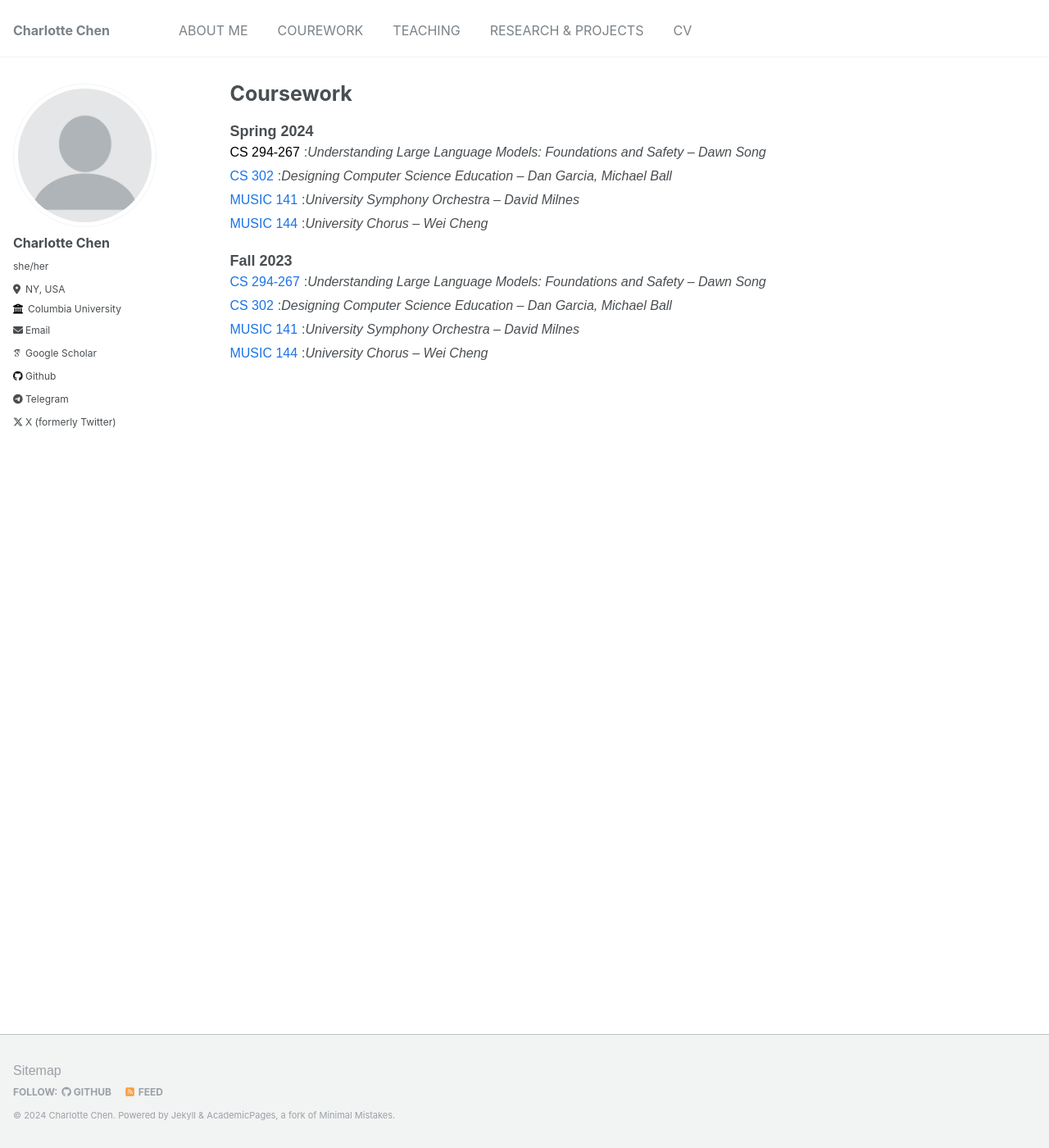
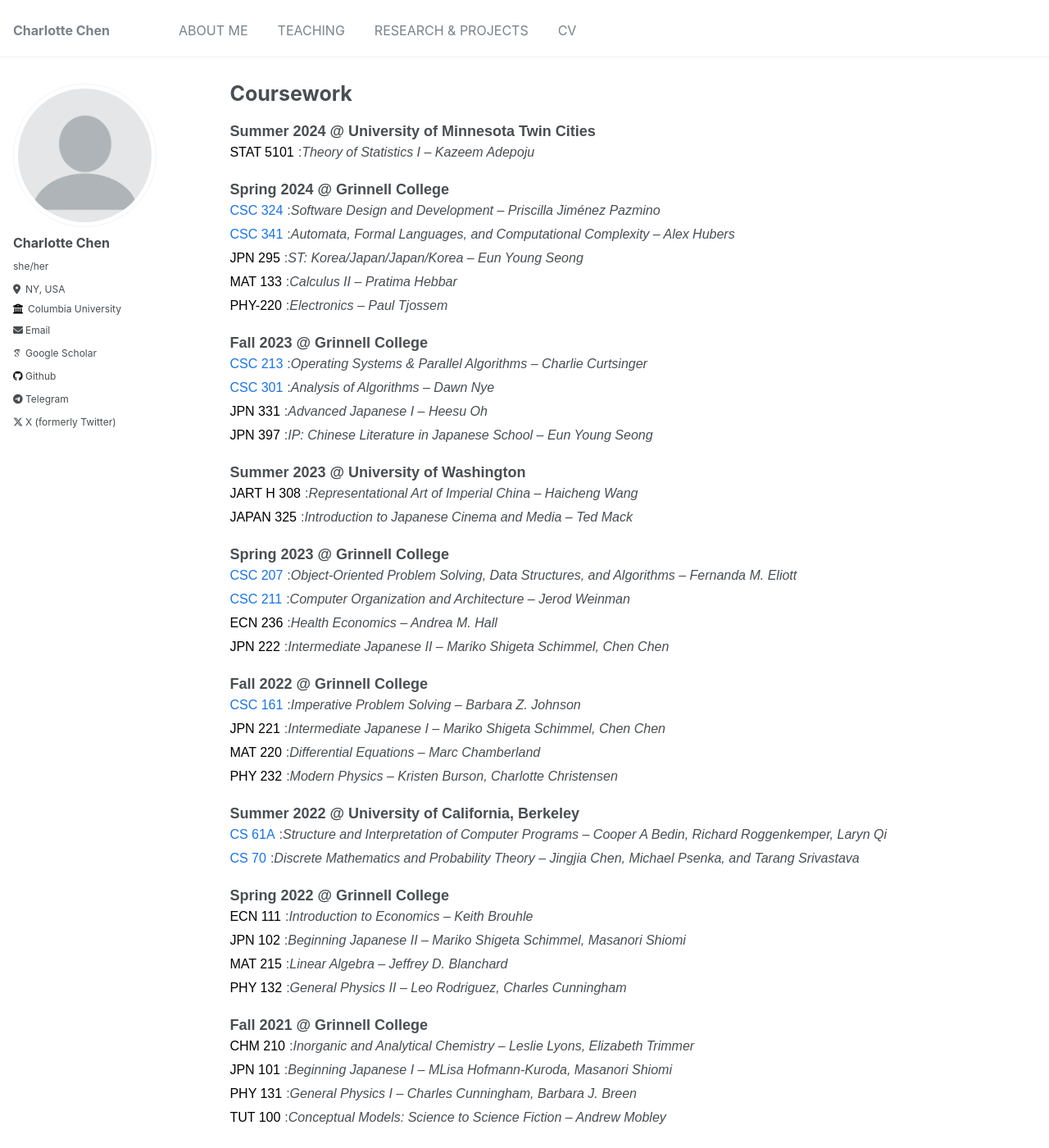
Before and after one commit to CharlotteChen2002/CharlotteChen2002.github.io, a Jekyll site: the page built from _pages/coursework.html, in a window 1280 px wide and 1400 px high. Shown: the whole window at 82% size. Built offline with Jekyll 4.4.1, drawn with Linux system fonts in a browser that asks for light colours; some web fonts are replaced.

Commit message:
Update navigation.yml to remove commented out coursework section

```diff
--- a/_data/navigation.yml
+++ b/_data/navigation.yml
@@ -6,8 +6,8 @@ main:
   # - title: "PUBLICATIONS"
   #   url: /publications/
 
-  - title: "COUREWORK"
-    url: /coursework/
+  # - title: "COUREWORK"
+  #   url: /coursework/
 
   - title: "TEACHING"
     url: /teaching/
--- a/_pages/coursework.html
+++ b/_pages/coursework.html
@@ -57,38 +57,173 @@ author_profile: true
 </head>
 
 <body>
-    <div class="semester">Spring 2024</div>
+    <div class="semester">Summer 2024 @ University of Minnesota Twin Cities</div>
     <div class="course">
-        <span class="no-link">CS 294-267</span>: <span>Understanding Large Language Models: Foundations and Safety –
-            Dawn Song</span>
+        <span class="no-link">STAT 5101</span>: <span>Theory of Statistics I –
+            Kazeem Adepoju</span>
+    </div>
+
+
+    <div class="semester">Spring 2024 @ Grinnell College</div>
+    <div class="course">
+        <a href="https://jimenezp.cs.grinnell.edu/Courses/CSC324/2024Sp">CSC 324</a>: <span>Software Design and
+            Development –
+            Priscilla Jiménez Pazmino</span>
     </div>
 
     <div class="course">
-        <a href="https://example.com/cs302">CS 302</a>: <span>Designing Computer Science Education – Dan Garcia, Michael
-            Ball</span>
-    </div>
-    <div class="course">
-        <a href="https://example.com/music141">MUSIC 141</a>: <span>University Symphony Orchestra – David Milnes</span>
-    </div>
-    <div class="course">
-        <a href="https://example.com/music144">MUSIC 144</a>: <span>University Chorus – Wei Cheng</span>
+        <a href="https://ahubers.github.io/CSC341">CSC 341</a>: <span>Automata, Formal Languages, and
+            Computational
+            Complexity –
+            Alex Hubers</span>
     </div>
 
-    <div class="semester">Fall 2023</div>
     <div class="course">
-        <a href="https://example.com/cs294-267">CS 294-267</a>: <span>Understanding Large Language Models: Foundations
-            and Safety – Dawn Song</span>
+        <span class="no-link">JPN 295</span>: <span>ST: Korea/Japan/Japan/Korea –
+            Eun Young Seong</span>
     </div>
+
     <div class="course">
-        <a href="https://example.com/cs302">CS 302</a>: <span>Designing Computer Science Education – Dan Garcia, Michael
-            Ball</span>
+        <span class="no-link">MAT 133</span>: <span>Calculus II –
+            Pratima Hebbar</span>
     </div>
+
     <div class="course">
-        <a href="https://example.com/music141">MUSIC 141</a>: <span>University Symphony Orchestra – David Milnes</span>
+        <span class="no-link">PHY-220</span>: <span>Electronics –
+            Paul Tjossem</span>
     </div>
+
+
+    <div class="semester">Fall 2023 @ Grinnell College</div>
     <div class="course">
-        <a href="https://example.com/music144">MUSIC 144</a>: <span>University Chorus – Wei Cheng</span>
+        <a href="https://curtsinger.cs.grinnell.edu/teaching/2023F/CSC213/">CSC 213</a>: <span>Operating Systems &
+            Parallel
+            Algorithms –
+            Charlie Curtsinger</span>
     </div>
+
+    <div class="course">
+        <a href="https://nye.cs.grinnell.edu/course-sites/csc301f23">CSC 301</a>: <span>Analysis of Algorithms –
+            Dawn Nye</span>
+    </div>
+
+    <div class="course">
+        <span class="no-link">JPN 331</span>: <span>Advanced Japanese I –
+            Heesu Oh</span>
+    </div>
+
+    <div class="course">
+        <span class="no-link">JPN 397</span>: <span>IP: Chinese Literature in Japanese School –
+            Eun Young Seong</span>
+    </div>
+
+
+    <div class="semester">Summer 2023 @ University of Washington</div>
+    <div class="course">
+        <span class="no-link">JART H 308</span>: <span>Representational Art of Imperial China –
+            Haicheng Wang</span>
+    </div>
+
+    <div class="course">
+        <span class="no-link">JAPAN 325</span>: <span>Introduction to Japanese Cinema and Media –
+            Ted Mack</span>
+    </div>
+
+
+    <div class="semester">Spring 2023 @ Grinnell College</div>
+    <div class="course">
+        <a href="https://eliott-fernanda.cs.grinnell.edu/home/207_java/">CSC 207</a>: <span>Object-Oriented Problem
+            Solving, Data Structures, and Algorithms –
+            Fernanda M. Eliott</span>
+    </div>
+
+    <div class="course">
+        <a href="https://jimenezp.cs.grinnell.edu/Courses/CSC213/2023Sp">CSC 211</a>: <span>Computer Organization and
+            Architecture –
+            Jerod Weinman</span>
+    </div>
+
+    <div class="course">
+        <span class="no-link">ECN 236</span>: <span>Health Economics – Andrea M. Hall</span>
+    </div>
+
+    <div class="course">
+        <span class="no-link">JPN 222</span>: <span>Intermediate Japanese II – Mariko Shigeta Schimmel, Chen Chen</span>
+    </div>
+
+
+
+    <div class="semester">Fall 2022 @ Grinnell College</div>
+    <div class="course">
+        <a href="https://johnsonba.cs.grinnell.edu/CSC161/2022F">CSC 161</a>: <span>Imperative Problem
+            Solving –
+            Barbara Z. Johnson</span>
+    </div>
+
+    <div class="course">
+        <span class="no-link">JPN 221</span>: <span>Intermediate Japanese I – Mariko Shigeta Schimmel, Chen Chen</span>
+    </div>
+
+    <div class="course">
+        <span class="no-link">MAT 220</span>: <span>Differential Equations – Marc Chamberland</span>
+    </div>
+
+    <div class="course">
+        <span class="no-link">PHY 232</span>: <span>Modern Physics – Kristen Burson, Charlotte Christensen</span>
+    </div>
+
+
+    <div class="semester">Summer 2022 @ University of California, Berkeley</div>
+    <div class="course">
+        <a href="https://su22.cs61a.org">CS 61A</a>: <span>Structure and Interpretation of Computer Programs –
+            Cooper A Bedin, Richard Roggenkemper, Laryn Qi</span>
+    </div>
+
+
+    <div class="course">
+        <a href="https://su22.eecs70.org">CS 70</a>: <span>Discrete Mathematics and Probability Theory –
+            Jingjia Chen, Michael Psenka, and Tarang Srivastava</span>
+    </div>
+
+
+    <div class="semester">Spring 2022 @ Grinnell College</div>
+    <div class="course">
+        <span class="no-link">ECN 111</span>: <span>Introduction to Economics – Keith Brouhle</span>
+    </div>
+
+    <div class="course">
+        <span class="no-link">JPN 102</span>: <span>Beginning Japanese II – Mariko Shigeta Schimmel, Masanori
+            Shiomi</span>
+    </div>
+
+    <div class="course">
+        <span class="no-link">MAT 215</span>: <span>Linear Algebra – Jeffrey D. Blanchard</span>
+    </div>
+
+    <div class="course">
+        <span class="no-link">PHY 132</span>: <span>General Physics II – Leo Rodriguez, Charles Cunningham</span>
+    </div>
+
+
+    <div class="semester">Fall 2021 @ Grinnell College</div>
+    <div class="course">
+        <span class="no-link">CHM 210</span>: <span>Inorganic and Analytical Chemistry – Leslie Lyons, Elizabeth
+            Trimmer</span>
+    </div>
+
+    <div class="course">
+        <span class="no-link">JPN 101</span>: <span>Beginning Japanese I – MLisa Hofmann-Kuroda, Masanori
+            Shiomi</span>
+    </div>
+
+    <div class="course">
+        <span class="no-link">PHY 131</span>: <span>General Physics I – Charles Cunningham, Barbara J. Breen</span>
+    </div>
+
+    <div class="course">
+        <span class="no-link">TUT 100</span>: <span>Conceptual Models: Science to Science Fiction – Andrew Mobley</span>
+    </div>
+
 
 </body>
 
```
Also changed, not shown: _pages/about.md (+2 -2 lines), _teaching/2024-spring-mentor-1.md (+1 -1 lines).
